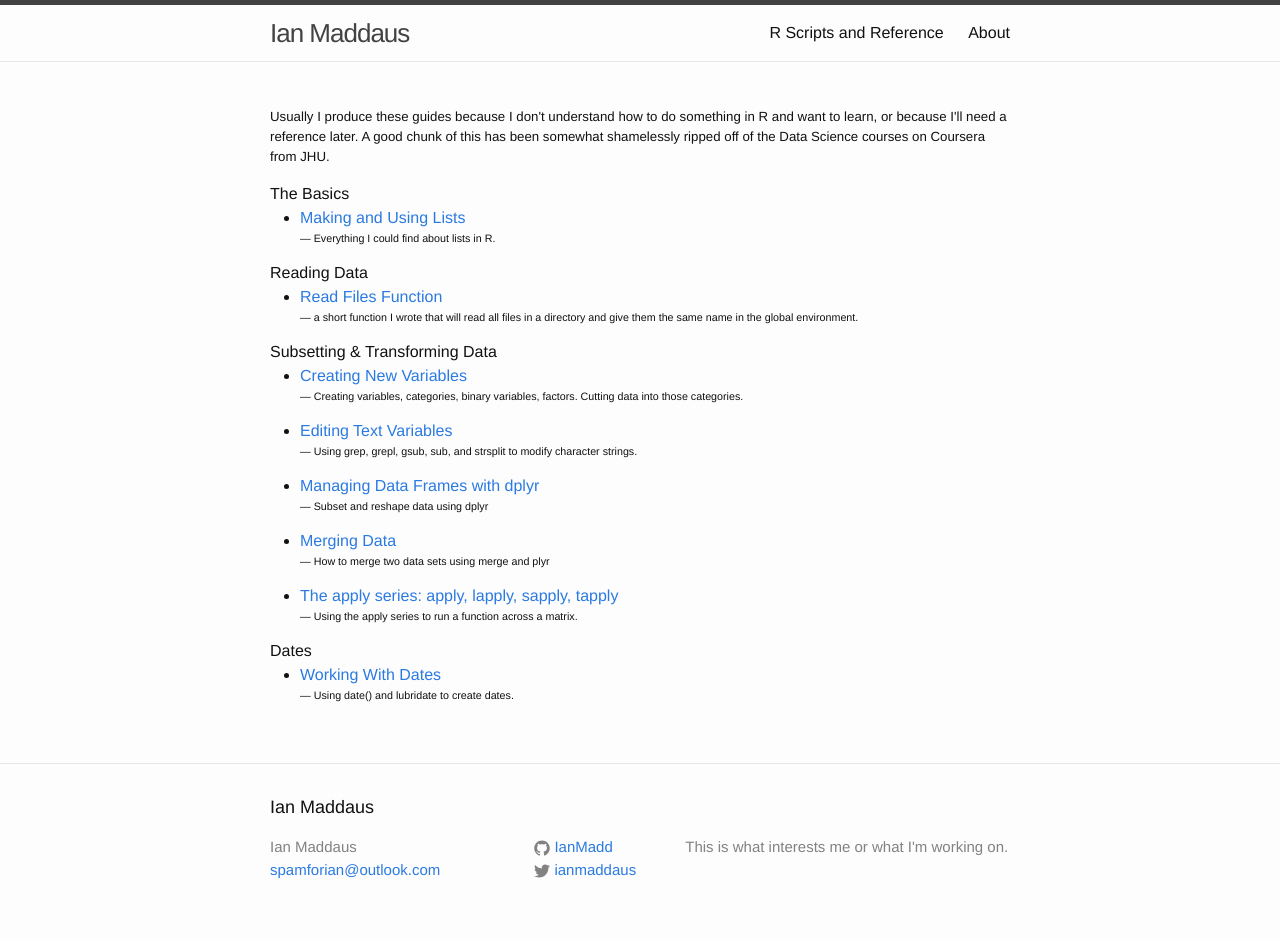
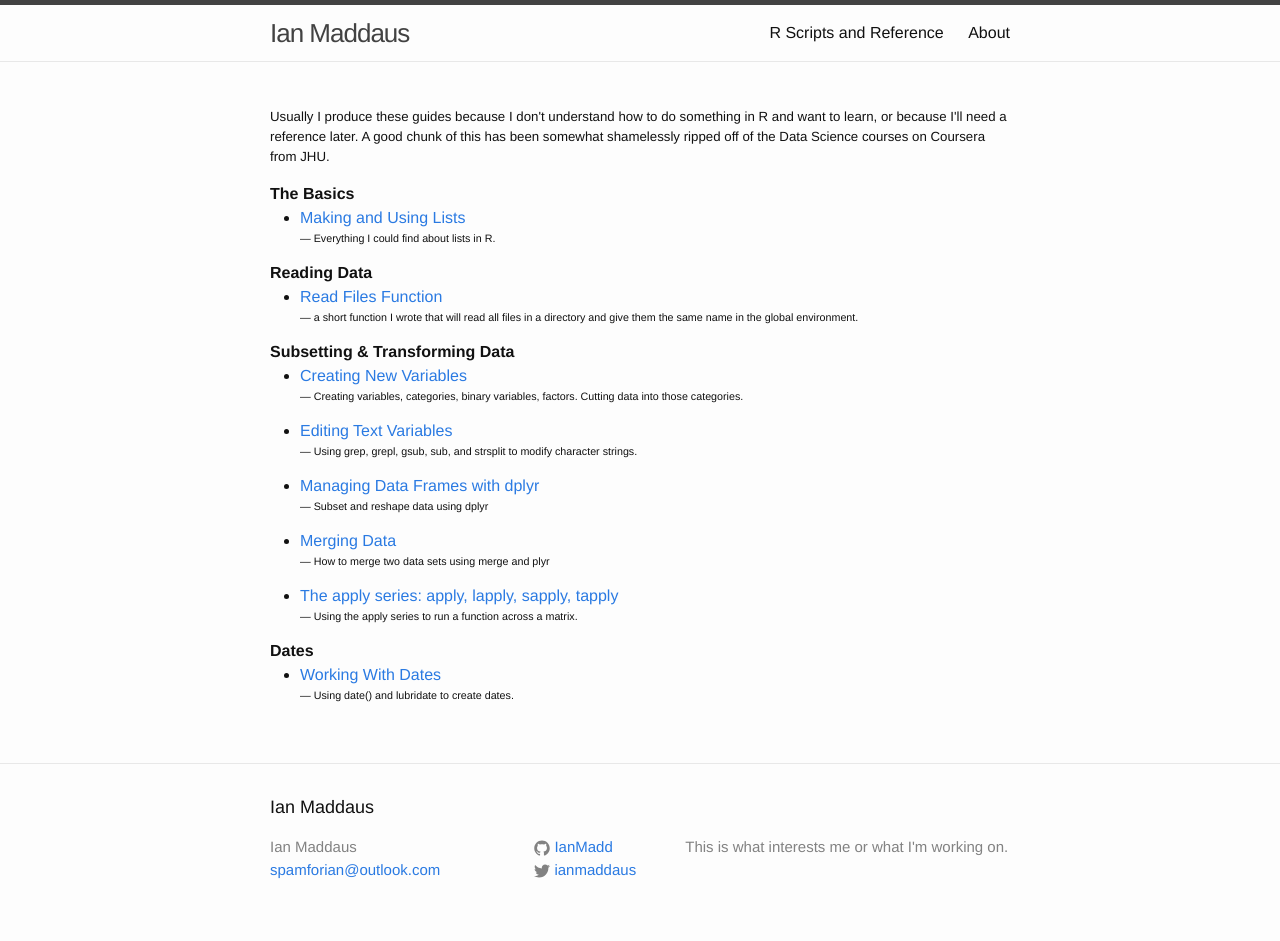
Before and after one commit to Ian-Ma/Ian-Ma.github.io, a Jekyll site: the page built from Rscripts.html, in a window 1280 px wide. Built offline with Jekyll 4.4.1, drawn with Linux system fonts in a browser that asks for light colours.

Commit message:
Minor style changes.

```diff
--- a/Rscripts.html
+++ b/Rscripts.html
@@ -11,8 +11,9 @@ Usually I produce these guides because I don't understand how to do something in
 A good chunk of this has been somewhat shamelessly ripped off of the Data Science courses on Coursera from JHU.
 </h5>
 </p>
+</p>
 	{% for cat in site.category-list %}
-		{{ cat }}
+		<b>{{ cat }}</b>
 			<ul>
 				{% for page in site.pages %}
 					{% if page.resource == true %}
```
